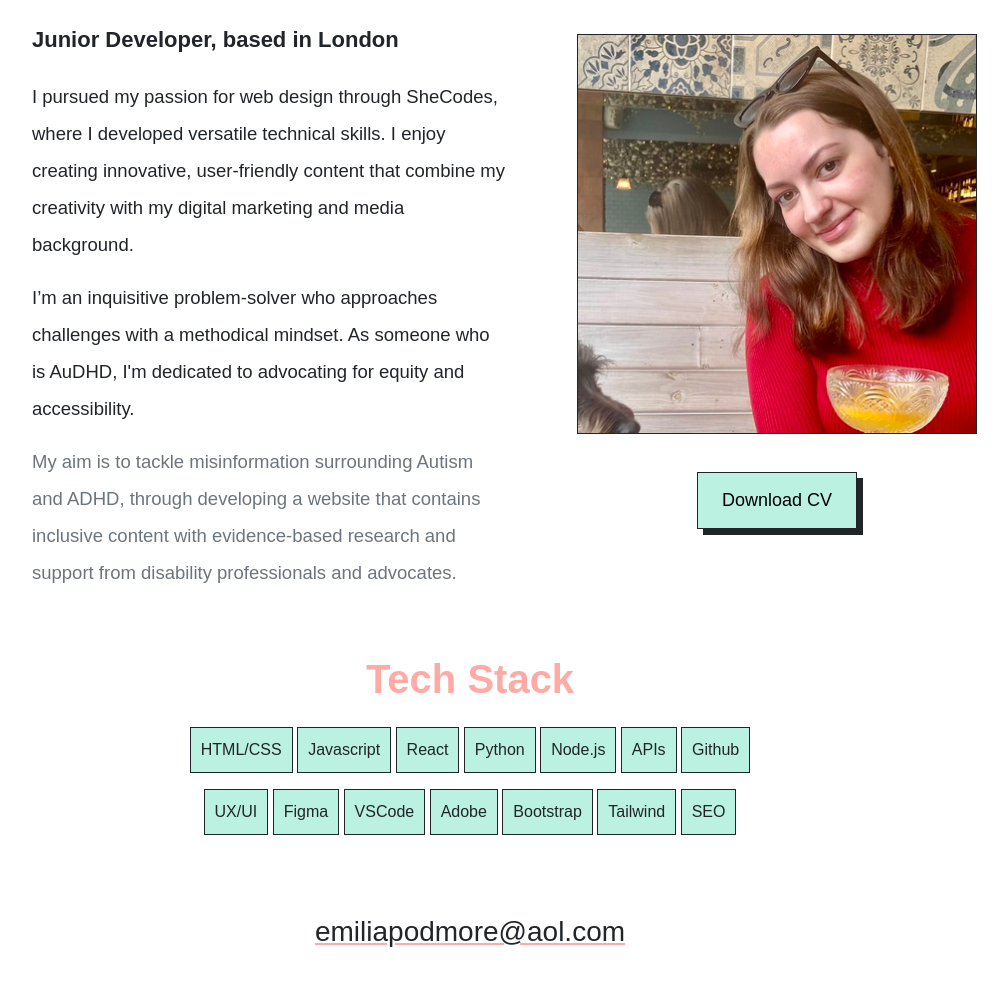
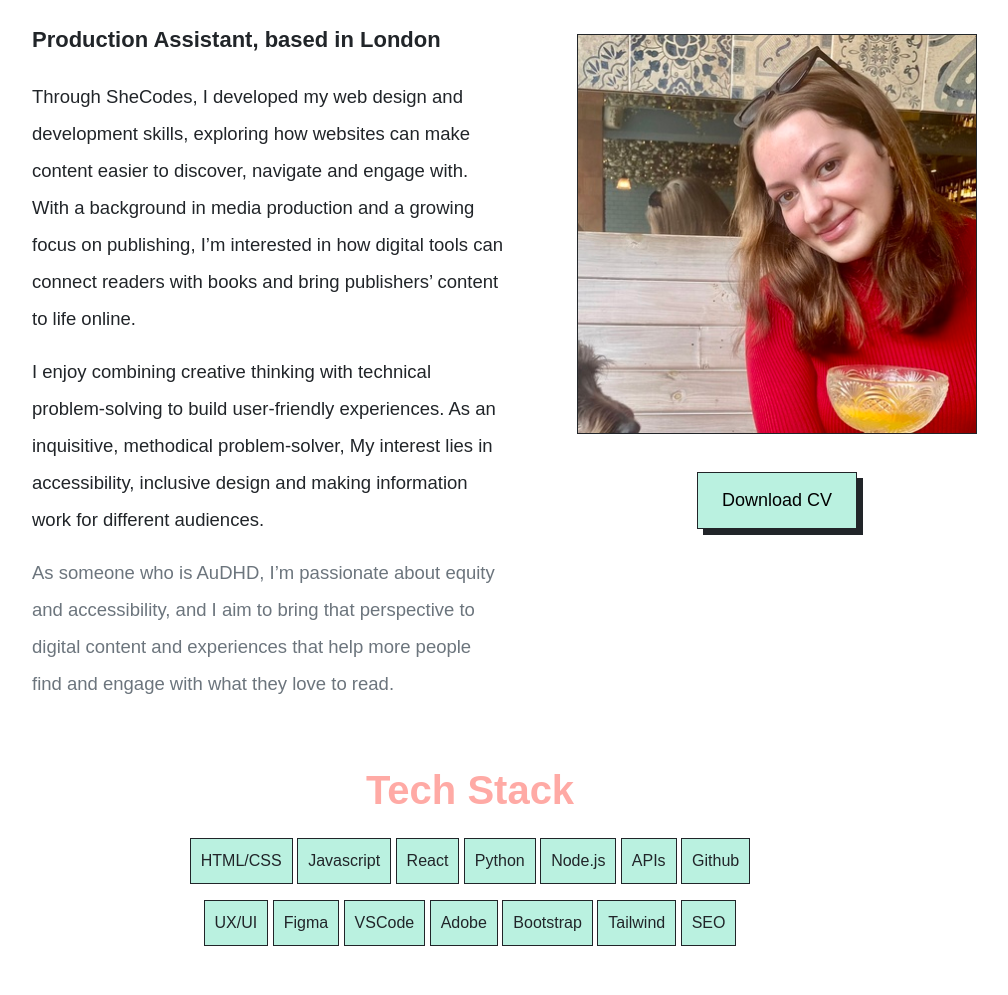
Before and after one commit to EmiliaPodmore/my-portfolio, a plain HTML site: page about.html in a window 1280 px wide. Shown: the part 556-1551 px from the top of the page, without its empty margins (170-1178 px from the left). Drawn offline with nearby package versions, Linux system fonts and the light colour scheme; a web font is replaced by a local one.

Commit message:
Updated
Edited wording and new skills

```diff
--- a/about.html
+++ b/about.html
@@ -61,20 +61,18 @@
         <div class="col-lg-7 column-spacing">
           <div class="content">
             <p class="mt-4">
-              <strong>Junior Developer, based in London</strong>
+              <strong>Production Assistant, based in London</strong>
               <br/>
           <p>
-            I pursued my passion for web design through SheCodes, where I developed versatile technical skills.
-            I enjoy creating innovative, user-friendly content that combine my creativity
-            with my digital marketing and media background.
+           Through SheCodes, I developed my web design and development skills, exploring how websites can make content easier to discover,
+           navigate and engage with. With a background in media production and a growing focus on publishing,
+           I’m interested in how digital tools can connect readers with books and bring publishers’ content to life online.
           </p>
-          <p>
-           I’m an inquisitive problem-solver who approaches challenges with a methodical mindset.
-           As someone who is AuDHD, I'm dedicated to advocating for equity and accessibility.
+           <p> I enjoy combining creative thinking with technical problem-solving to build user-friendly experiences.
+           As an inquisitive, methodical problem-solver, My interest lies in accessibility, inclusive design and making information work for different audiences.
 </p>
   <p class="text-muted">
-              My aim is to tackle misinformation surrounding Autism and ADHD,
-              through developing a website that contains inclusive content with evidence-based research and support from disability professionals and advocates.
+             As someone who is AuDHD, I’m passionate about equity and accessibility, and I aim to bring that perspective to digital content and experiences that help more people find and engage with what they love to read.
              </p>
           </div>
         </div>
@@ -111,11 +109,11 @@
     <footer>
         <div class="d-flex justify-content-center mb-5">
           <a
-            href="mailto:emiliapodmore@aol.com"
+            href="mailto:emiliapodmore@gmail.com"
             class="email-link"
             title="Email Emilia"
           >
-            emiliapodmore@aol.com
+            emiliapodmore@gmail.com
           </a>
         </div>
         <div class="social-links d-flex justify-content-center mb-4">
```
Also changed, not shown: contact.html (+2 -2 lines), index.html (+3 -3 lines), projects.html (+11 -10 lines), images/earthtoemilia.png (added), images/matchalogo.png (deleted).
